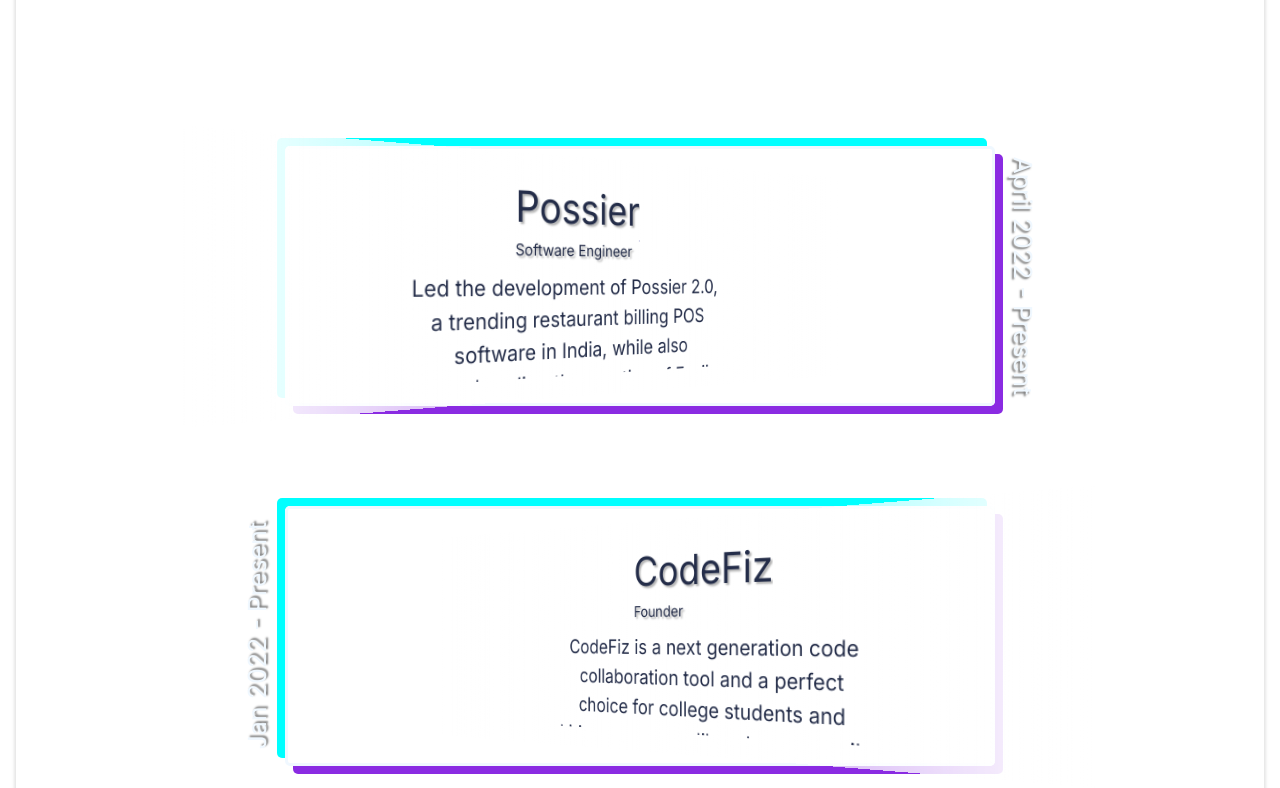
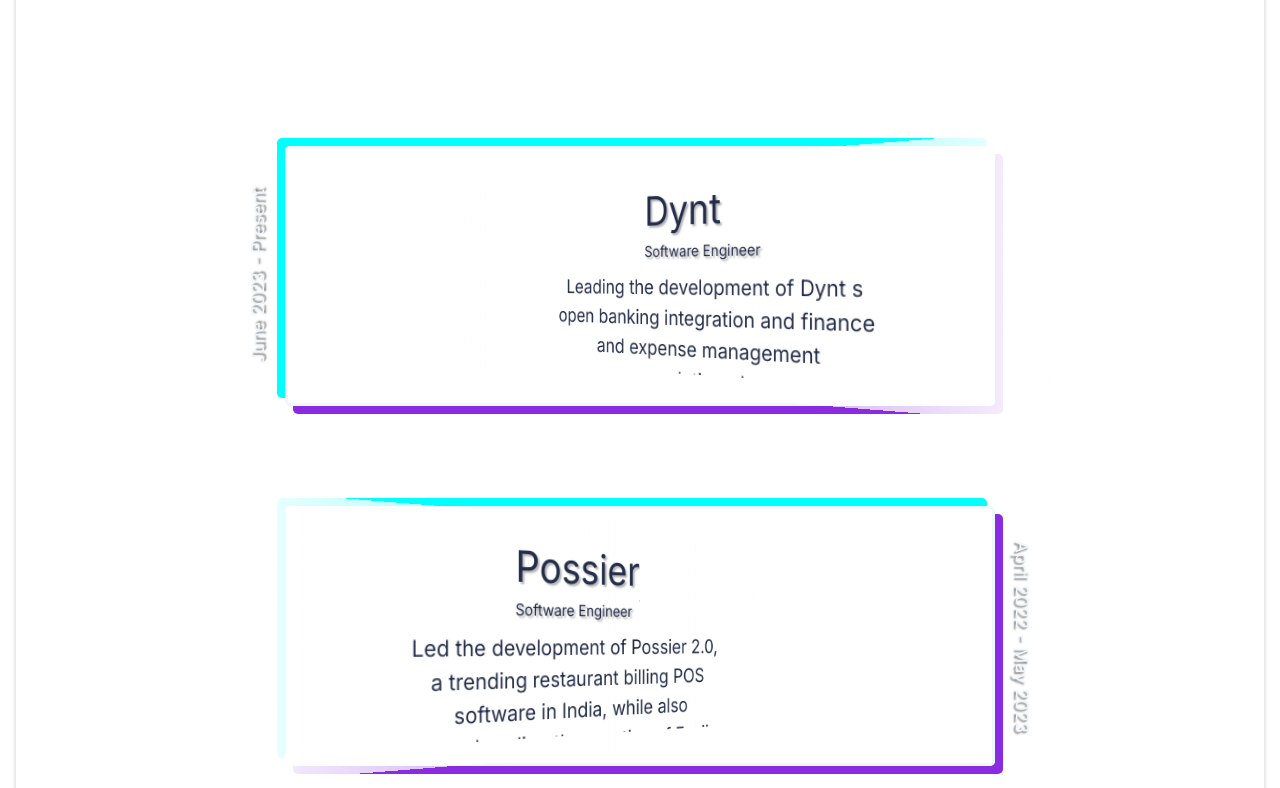
Before and after one commit to hmShuvo314/hmshuvo.me, a React (Vite) app: page / in a window 1280 px wide. Shown: the part 5532-6320 px from the top of the page. Built offline with nearby package versions, Linux system fonts and the light colour scheme; a web font is replaced by a local one.

Commit message:
resume updated and new job added

```diff
--- a/src/components/Project.jsx
+++ b/src/components/Project.jsx
@@ -74,6 +74,25 @@
 
         <div className="all-experience">
           <div className="wrapper">
+            <div className="item">
+              <div className="item_title">
+                <a href="#" target="_blank">
+                  <h1 className="right">Dynt</h1>
+                </a>
+                <h2 className="text-2xl">Software Engineer</h2>
+              </div>
+              <div className="item_details">
+                <p>
+                  Leading the development of Dynt s open banking integration and
+                  finance and expense management solutionsd
+                </p>
+              </div>
+            </div>
+            <div className="timeline left">
+              <h6>June 2023 - Present</h6>
+            </div>
+          </div>
+          <div className="wrapper">
             <div className="item reverse">
               <div className="item_title">
                 <a href="https://codefiz.com/" target="_blank">
@@ -91,7 +110,7 @@
               </div>
             </div>
             <div className="timeline right">
-              <h6>April 2022 - Present</h6>
+              <h6>April 2022 - May 2023</h6>
             </div>
           </div>
           <div className="wrapper">
@@ -118,7 +137,7 @@
 
           <div className="wrapper">
             <div className="timeline right">
-              <h6>July 2021 - Mar 2022</h6>
+              <h6>July 2021 - March 2022</h6>
             </div>
             <div className="item reverse">
               <div className="item_title">
--- a/src/styles/ProjectsStyles.js
+++ b/src/styles/ProjectsStyles.js
@@ -32,7 +32,7 @@
         position: absolute;
         width: max-content;
         margin: 30px;
-        font-size: 25px;
+        font-size: 18px;
         text-shadow: 2px 2px 2px rgba(0, 0, 0, 0.5);
         color: aliceblue;
         &.right {
```
Also changed, not shown: src/App.css (+22 -0 lines), src/main.jsx (+26 -6 lines), 2 other files (tests, documents, lock files or other folders).
